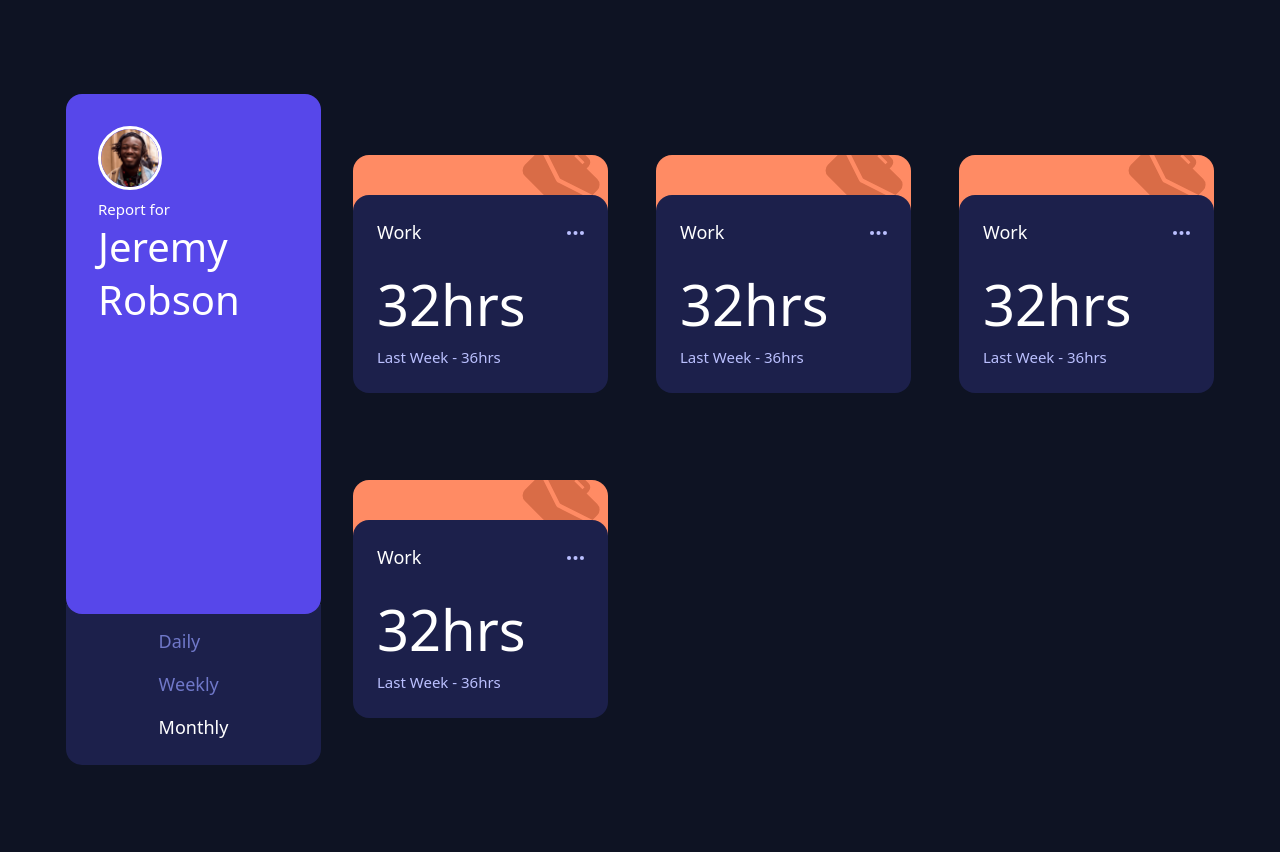
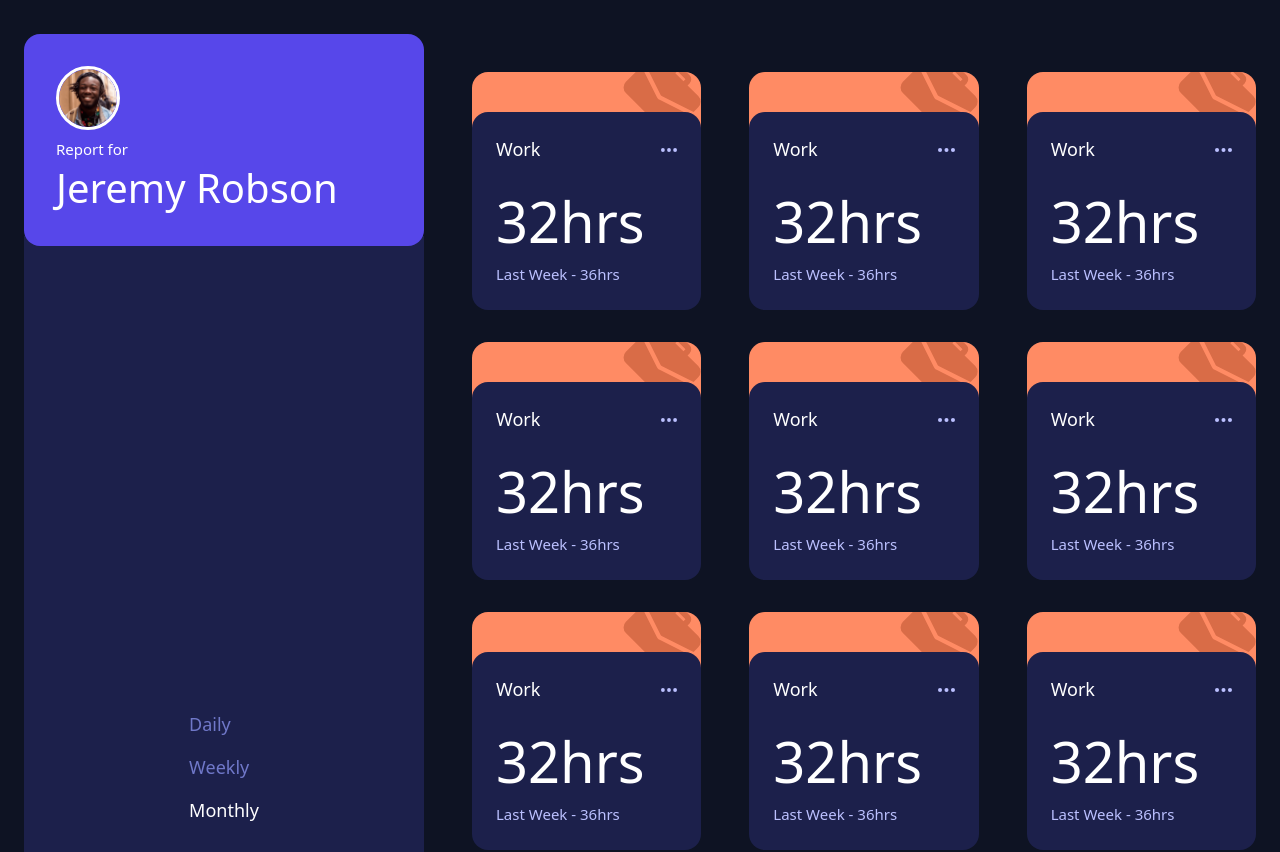
Before and after one commit to NarelaCamara/time-tracking-dashboard, a React (Vite) app: page / in a window 1280 px wide. Shown: the top 852 px of the page. Built offline with nearby package versions, Linux system fonts and the light colour scheme.

Commit message:
refactor: medidas widith

```diff
--- a/src/App.tsx
+++ b/src/App.tsx
@@ -24,18 +24,47 @@ function App() {
       title: "Play",
       current: 10,
     },
+    {
+      title: "Work",
+      current: 32,
+      previous: 36,
+    },
+    {
+      title: "Play",
+      current: 10,
+    },
+    {
+      title: "Work",
+      current: 32,
+      previous: 36,
+    },
+    {
+      title: "Play",
+      current: 10,
+    },
+    {
+      title: "Work",
+      current: 32,
+      previous: 36,
+    },
+    {
+      title: "Play",
+      current: 10,
+    },
   ];
   return (
     <>
-      <div className="h-screen flex flex-col lg:flex-row m-6 md:items-center lg:justify-center bg-[#0E1323]">
-        <div className="flex flex-col">
+      <div className="bg-[#0E1323] m-6 grid grid-cols-1 lg:grid-cols-3 lg:grid-rows-1 lg:gap-4 min-w-[350px]">
+        <div className="">
           <Profile image={jeremy} />
           <Menu />
         </div>
-        <div className="grid grid-cols-3 gap-4">
-          {cards.map((e) => (
-            <Card key={e.title} />
-          ))}
+        <div className="lg:col-span-2">
+          <div className="grid grid-rows-1 md:grid-cols-3 gap-4">
+            {cards.map((e) => (
+              <Card key={e.title} />
+            ))}
+          </div>
         </div>
       </div>
     </>
--- a/src/components/card/Card.tsx
+++ b/src/components/card/Card.tsx
@@ -4,7 +4,7 @@ import work from "../../assets/icon-work.svg";
 
 export const Card: React.FC = () => {
   return (
-    <div className="relative flex flex-col min-w-[327px] md:min-h-[213px] md:min-w-auto my-12 lg:ml-8 lg:w-[255px]">
+    <div className="relative flex flex-col my-12 lg:ml-8">
       {/* Fondo con el ícono */}
       <div className="p-6 flex items-center gap-4 bg-[#FF8B64] rounded-2xl mb-8 overflow-hidden">
         <img
--- a/src/components/menu/Menu.tsx
+++ b/src/components/menu/Menu.tsx
@@ -11,7 +11,7 @@ type RutineType = (typeof Rutine)[keyof typeof Rutine];
 export const Menu = () => {
   const [rutine, setRutine] = useState<RutineType>(Rutine.Monthly);
   return (
-    <div className="min-w-[227px]  flex items-center justify-center  gap-6 bg-[#1C204B] rounded-b-2xl lg:h-full ">
+    <div className="flex items-center justify-center  gap-6 bg-[#1C204B] rounded-b-2xl lg:h-full ">
       <div className="grid grid-cols-3 lg:grid-cols-1 gap-4 p-6 relative">
         <h3
           onClick={() => setRutine(Rutine.Daily)}
--- a/src/components/profile/Profile.tsx
+++ b/src/components/profile/Profile.tsx
@@ -1,6 +1,6 @@
 export const Profile = ({ image }: { image: string }) => {
   return (
-    <div className="p-8 min-w-[227px] flex lg:flex-col items-start gap-2 bg-[#5747EA] rounded-2xl relative top-[10px] lg:p-8 md:w-[612px] lg:h-[520px] lg:w-[255px]">
+    <div className="bg-[#5747EA] rounded-2xl p-8 relative top-[10px] flex lg:flex-col items-start gap-2">
       <img
         src={image}
         className="h-16 border-white border-3 rounded-full"
```
